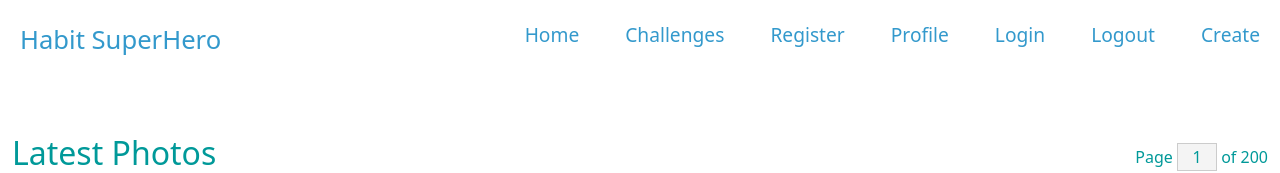
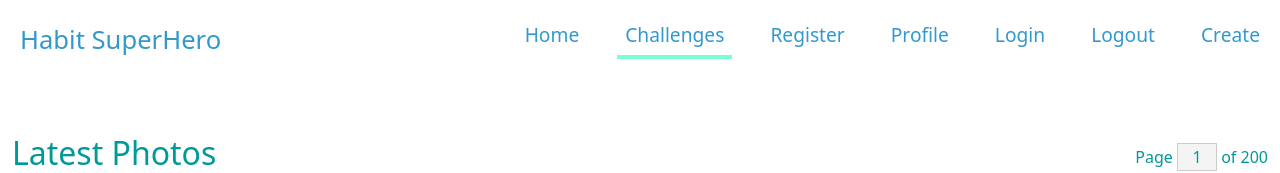
Before and after one commit to DilyanaKom/softuni-react-habit-superhero, a React (Vite) app in the folder client/: page /challenges in a window 1280 px wide. Shown: the top 173 px of the page. Built offline with nearby package versions, Linux system fonts and the light colour scheme.

Commit message:
Add active nav link style

```diff
--- a/client/src/components/navigation/NavigationLink.jsx
+++ b/client/src/components/navigation/NavigationLink.jsx
@@ -1,10 +1,18 @@
-import { Link } from 'react-router';
+import { Link, NavLink } from 'react-router';
 import styles from './NavigationLink.module.css'
 
 export default function NavigationLink({name, path, className}){
     return (
         <li className="nav-item">
-        <Link to={path} className={`nav-link ${styles.navLink} ${styles[className]}`} >{name}</Link>
+        {/* <NavLink to={path} className={`nav-link ${styles.navLink} ${styles[className]}`} >{name}</NavLink> */}
+        <NavLink
+        to={path}
+        className={ ({isActive}) =>
+            `nav-link ${styles.navLink} ${styles[className]} ${isActive ? styles.active : ''}`
+        }
+
+        >{name}</NavLink>
+
     </li>
     )
 }
--- a/client/src/components/navigation/NavigationLink.module.css
+++ b/client/src/components/navigation/NavigationLink.module.css
@@ -1,5 +1,3 @@
-
-
 .navLink {
   text-decoration: none;
   position: relative;
@@ -18,17 +16,26 @@
   transition: opacity 0.3s ease-in-out, background-color 0.3s ease-in-out;
 }
 
-  .navLink:hover::after {
+
+
+.navLink1:hover::after {
+  background-color: #FF99CC;
   opacity: 1;
+
 }
 
-  .navLink1:hover::after {
-    background-color: #FF99CC ;
+.navLink1.active::after {
+  background-color: #FF99CC;
   opacity: 1;
 }
 
 .navLink2:hover::after {
-    background-color: #78FFD6 ;
+  background-color: #78FFD6;
+  opacity: 1;
+}
+
+.navLink2.active::after {
+  background-color: #78FFD6;
   opacity: 1;
 }
 
@@ -37,8 +44,19 @@
   opacity: 1;
 }
 
+.navLink3.active::after {
+  background-color: #FFB347;
+  opacity: 1;
+}
+
+
 .navLink4:hover::after {
-    background-color: #DDAAFF ;
+  background-color: #DDAAFF;
+  opacity: 1;
+}
+
+.navLink4.active::after {
+  background-color: #DDAAFF;
   opacity: 1;
 }
 
@@ -47,12 +65,27 @@
   opacity: 1;
 }
 
+.navLink5.active::after {
+  background-color: #FFF06A;
+  opacity: 1;
+}
+
 .navLink6:hover::after {
-    background-color: #B5EAD7 ;
+  background-color: #B5EAD7;
+  opacity: 1;
+}
+
+.navLink6.active::after {
+  background-color: #B5EAD7;
   opacity: 1;
 }
 
 .navLink7:hover::after {
-    background-color: #FFB3AB  ;
+  background-color: #FFB3AB;
   opacity: 1;
 }
+
+.navLink7.active::after {
+  background-color: #FFB3AB;
+  opacity: 1;
+}
```
Lines whose indentation alone changed are shown as unchanged.
